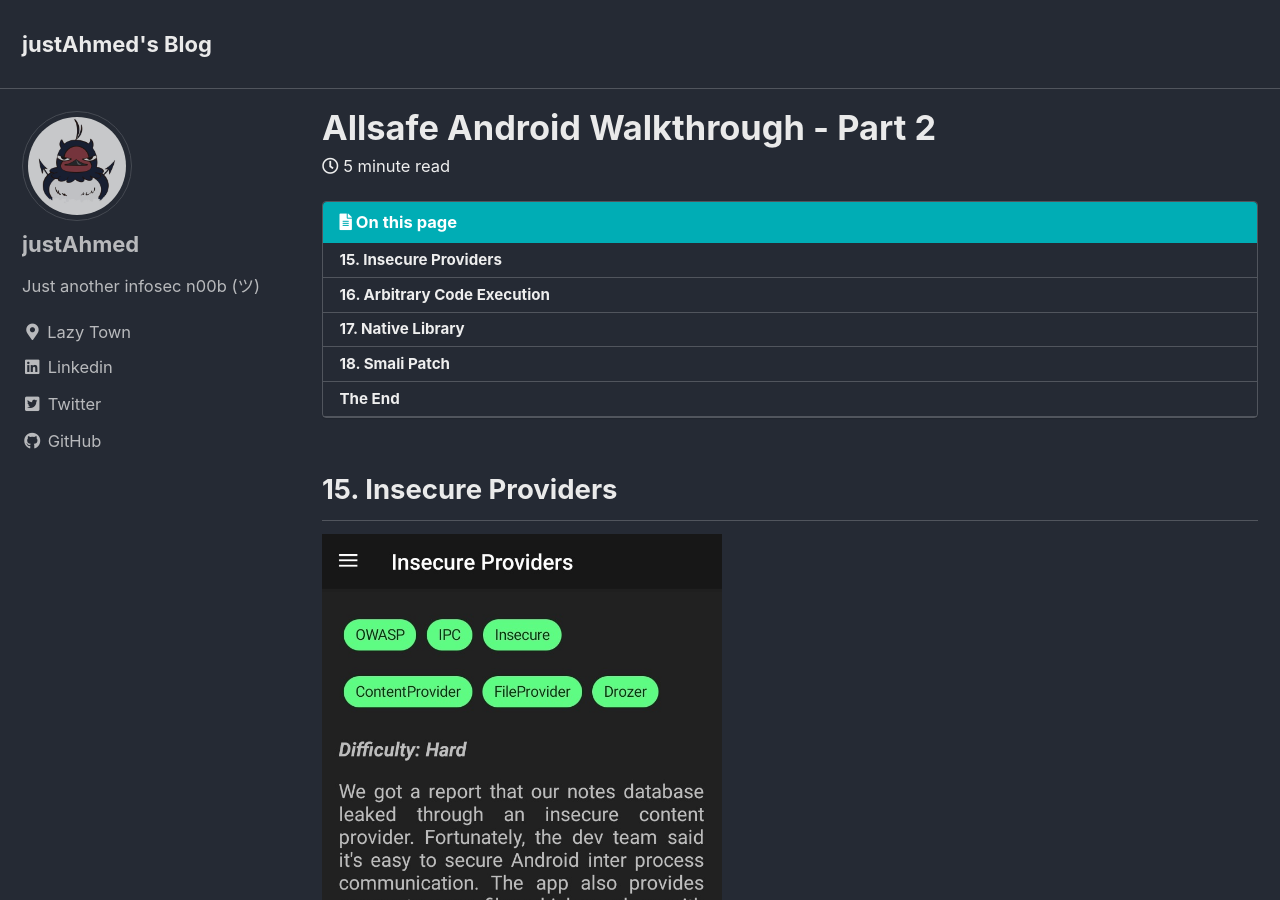
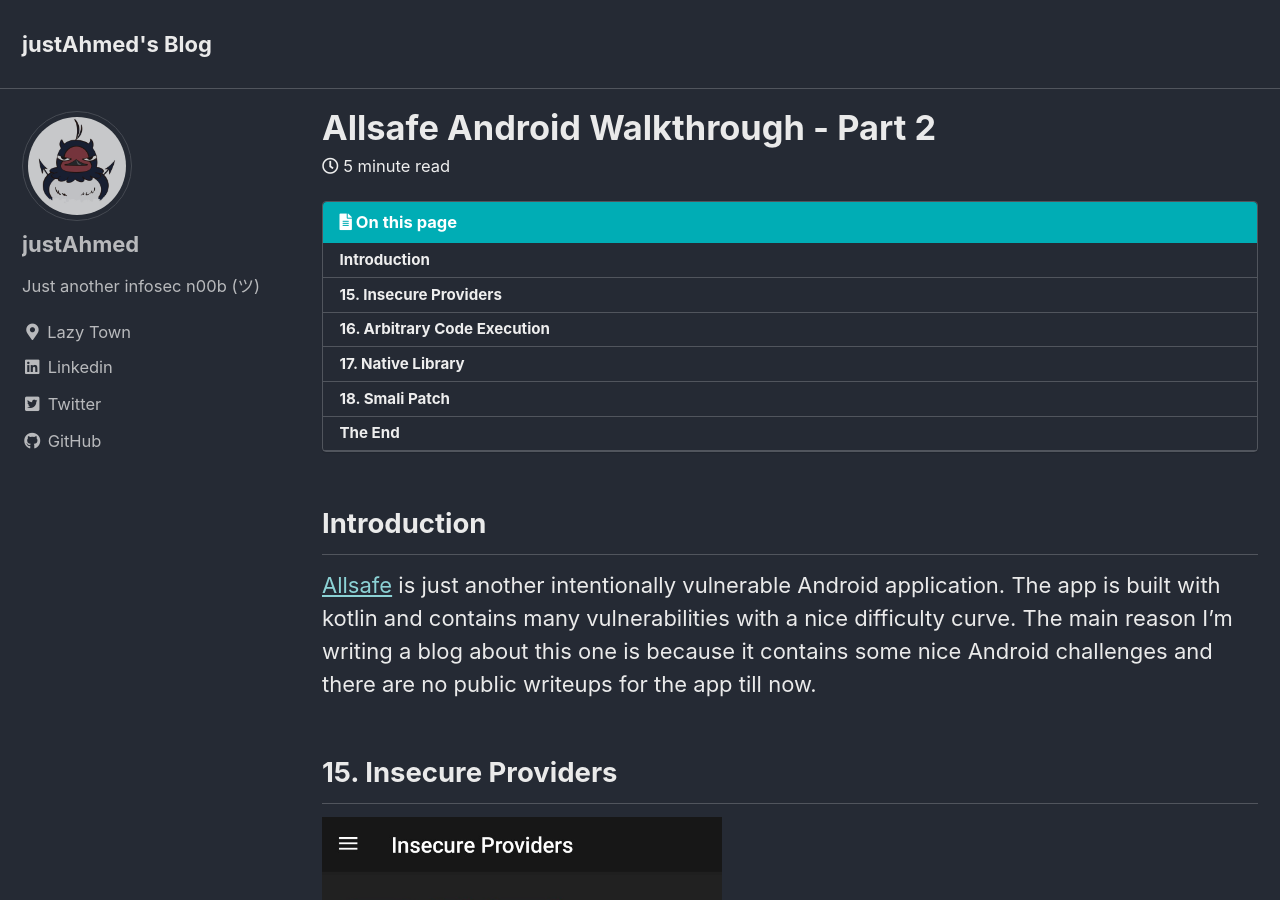
Before and after one commit to JustAhmed/JustAhmed.github.io, a Jekyll site: the page built from _posts/2023-01-17-Allsafe Walkthrough - Part 2.markdown, in a window 1280 px wide and 900 px high. Built offline with Jekyll 4.4.1, drawn with Linux system fonts in a browser that asks for light colours; cached includes are drawn as plain includes.

Commit message:
Allsafe Writeup Part2

```diff
--- a/_posts/2023-01-17-Allsafe Walkthrough - Part 2.markdown
+++ b/_posts/2023-01-17-Allsafe Walkthrough - Part 2.markdown
@@ -5,6 +5,8 @@ classes: wide
 categories: Android
 toc: true
 ---
+## Introduction
+[Allsafe](https://github.com/t0thkr1s/allsafe){:target="_blank"} is just another intentionally vulnerable Android application. The app is built with kotlin and contains many vulnerabilities with a nice difficulty curve. The main reason I'm writing a blog about this one is because it contains some nice Android challenges and there are no public writeups for the app till now.
 
 ## 15. Insecure Providers
 ![48](/assets/images/Android/Allsafe/48.jpg){: width="400" height="500"}
```
